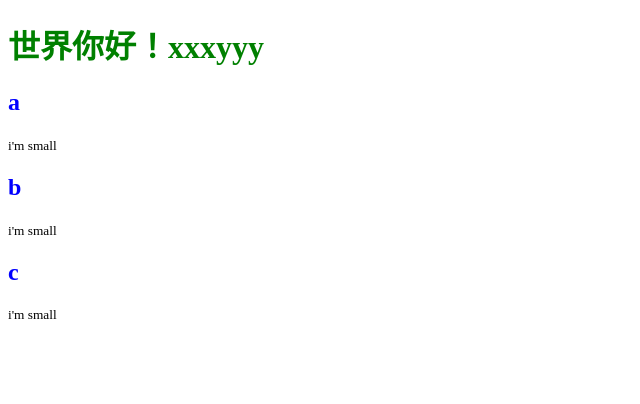
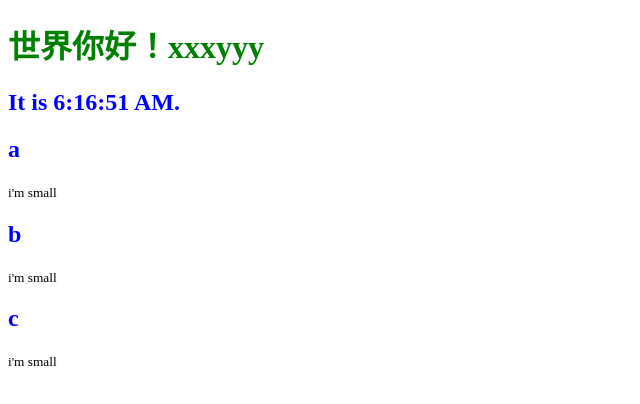
Before and after one commit to YestoryFornever/cloudmanager-react, a React app: page / in a window 1280 px wide. Shown: the top 404 px of the page, without its empty margins (0-640 px from the left). Built offline with nearby package versions, Linux system fonts and the light colour scheme.

Commit message:
计时器

```diff
--- a/src/main.jsx
+++ b/src/main.jsx
@@ -6,8 +6,8 @@ import $ from 'jquery';
 import SubMessage from './component';
 
 class Hello extends React.Component{
-	constructor(){
-		super();
+	constructor(props){
+		super(props);
 		this.state = {
 			isVisible:true,
 			titleMessage:'世界你好！'
@@ -16,6 +16,7 @@ class Hello extends React.Component{
 	render(){
 		return (<div>
 			<h1>{this.state.titleMessage+this.props.name+this.props.class}</h1>
+			<h2>It is {new Date().toLocaleTimeString()}.</h2>
 			<SubMessage abc="a"/>
 			<SubMessage abc="b"/>
 			<SubMessage abc="c"/>
@@ -23,6 +24,8 @@ class Hello extends React.Component{
 	}
 };
 
-ReactDOM.render(<Hello name="xxx" class="yyy"/>,document.getElementById('app'),()=>{
-	console.log('渲染完成了！');
-});
+setInterval(()=>{
+	ReactDOM.render(<Hello name="xxx" class="yyy"/>,document.getElementById('app'),()=>{
+		console.log('渲染完成了！');
+	});
+},1000);
```
